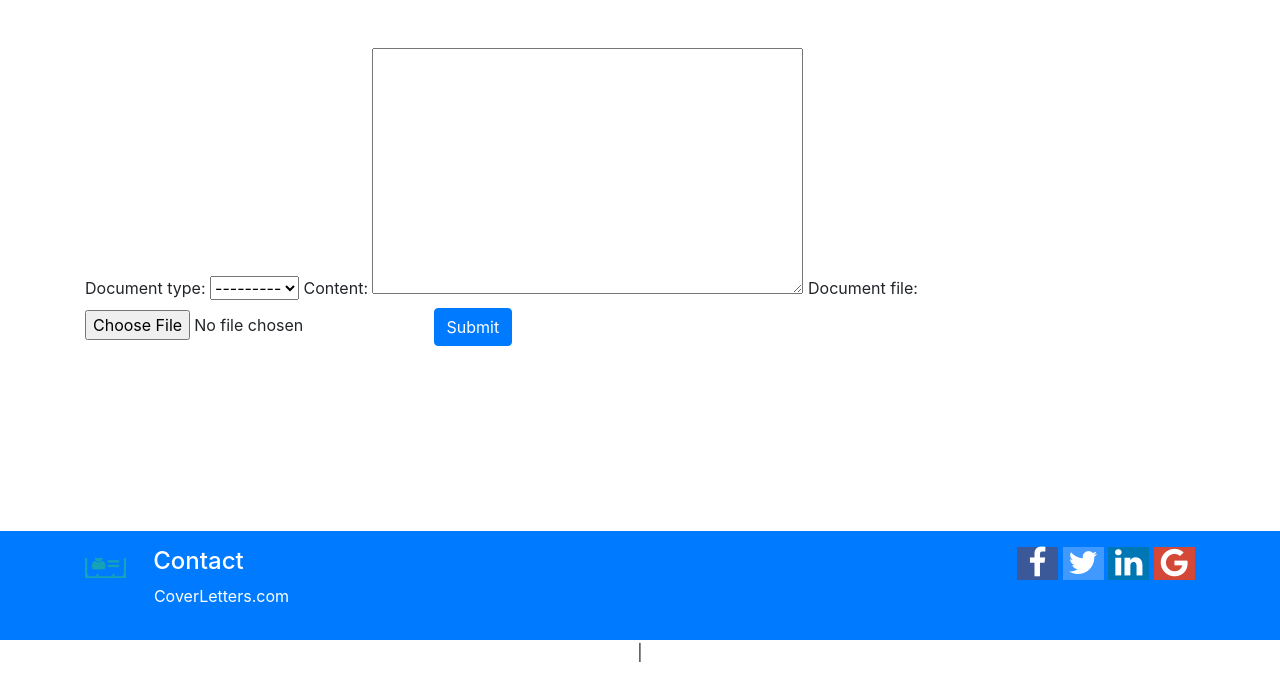
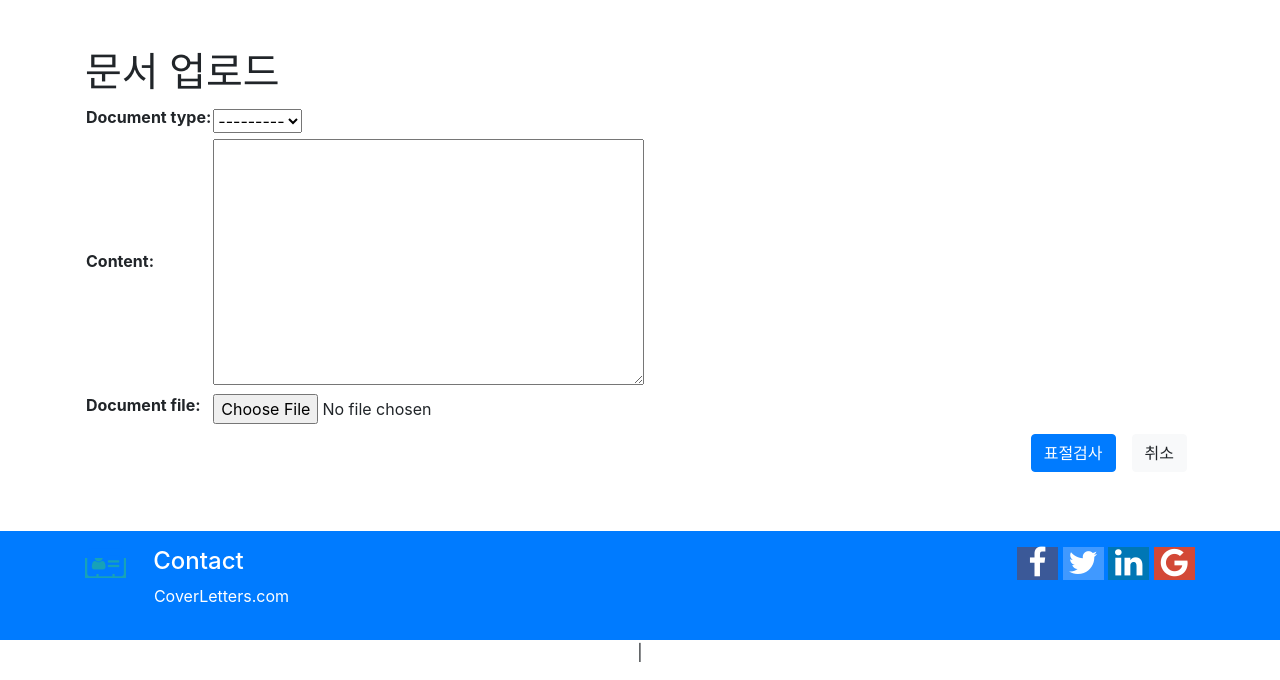
Before and after one commit to KIC-CAMPUS/python_project, a Django app: page /upload/ in a window 1280 px wide. Shown: the part 120-800 px from the top of the page. Run offline with Django 4.2, Linux system fonts and the light colour scheme; some libraries are stand-ins or nearby versions.

Commit message:
문서 업로드 페이지, html 디자인 적용

```diff
--- a/workspace/prj/coverletter_site/templates/coverletter_site/coverletter_form.html
+++ b/workspace/prj/coverletter_site/templates/coverletter_site/coverletter_form.html
@@ -3,11 +3,26 @@
 {% block title %}문서 업로드{% endblock%}
 
 {% block main_area %}
-<div class="container">
+<div class="container h-100">
+   <div class="row d-flex align-items-center h-100">
+      <div class="col-lg-12">
+         <h1>문서 업로드</h1>
+      </div>
+   </div>
    <form method="post" enctype="application/x-www-form-urlencoded">
-      {% csrf_token %}
-      {{ form }}
-      <input type="submit" class="btn btn-primary">
+      <table>
+         {% csrf_token %}
+         {{ form }}
+      </table>
+
+      <div class="d-flex justify-content-end">
+         <div class="m-2">
+            <a type="submit" class="btn btn-primary" href="/result_list">표절검사</a>
+         </div>
+         <div class="m-2">
+            <a type="button" class="btn btn-light" href="/">취소</a>
+         </div>
+      </div>
    </form>
 </div>
 {% endblock%}
```
